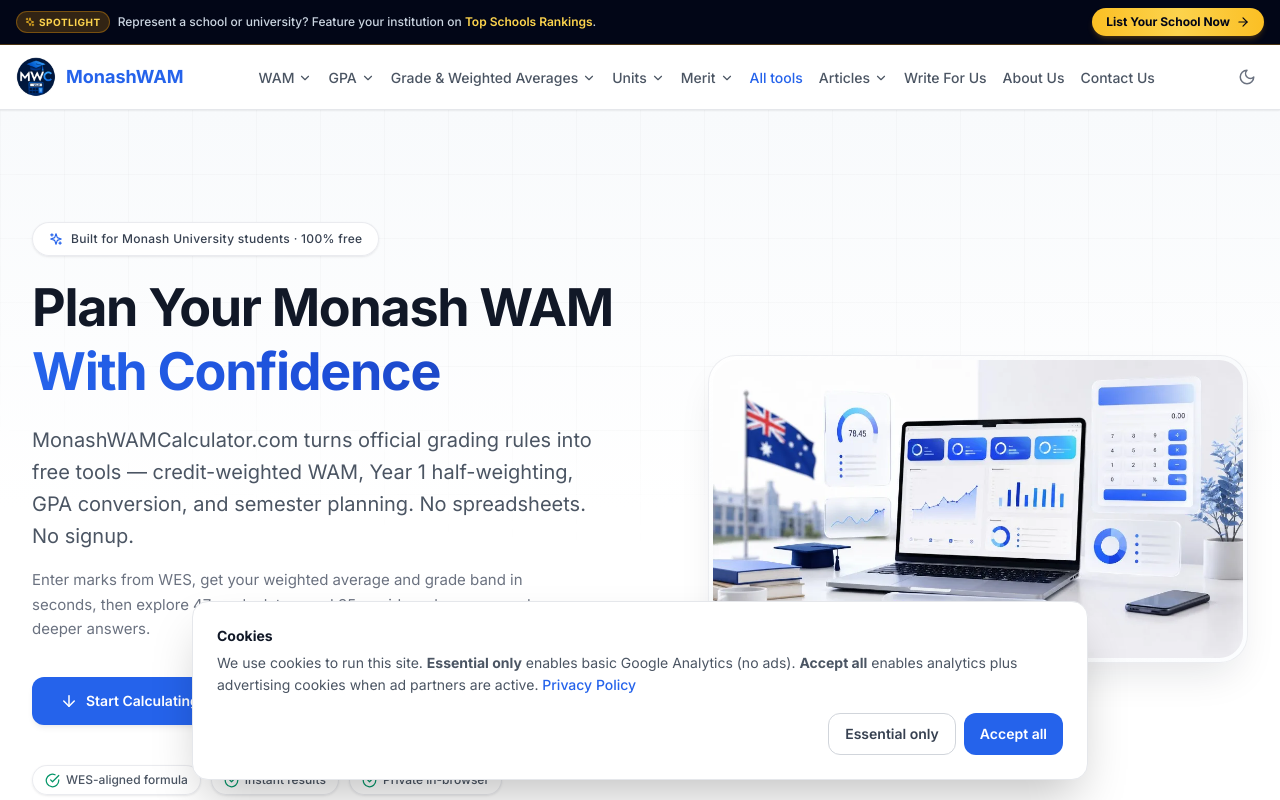
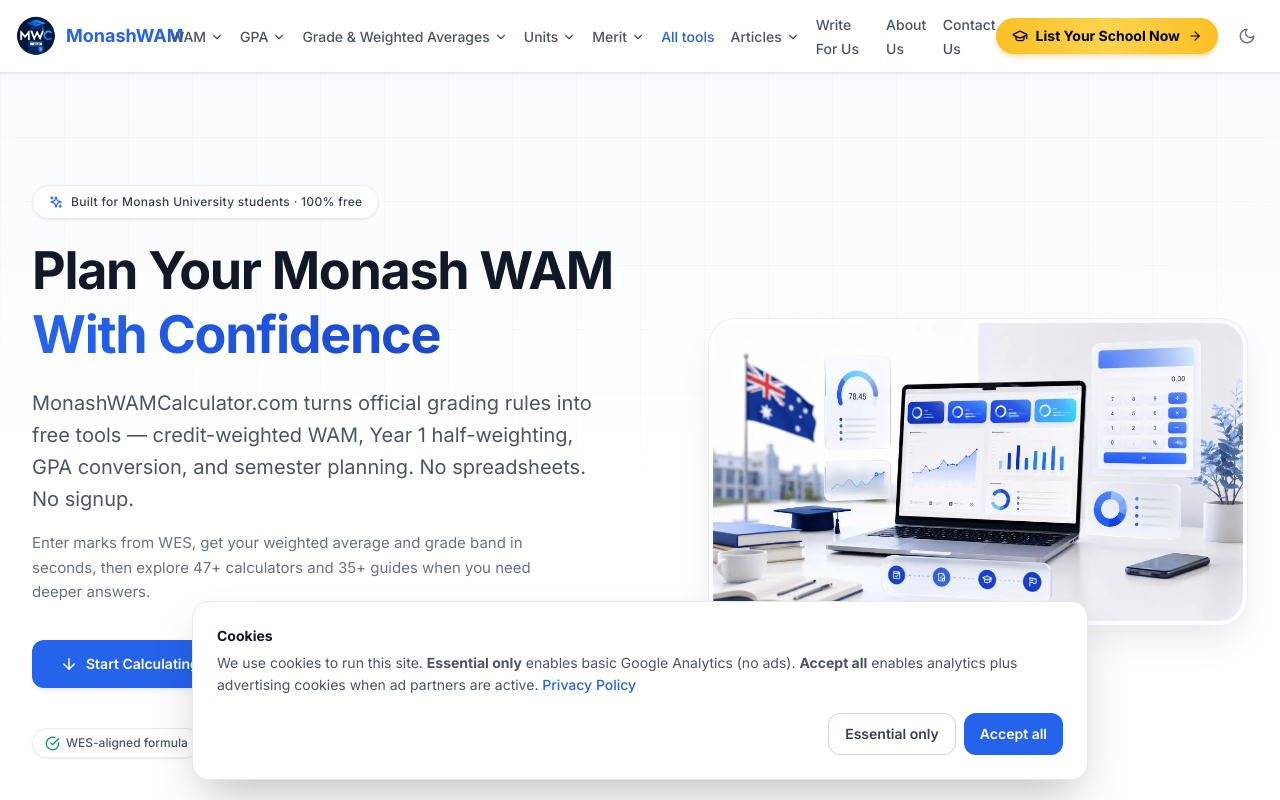
Before and after one commit to asbusiness276-cyber/monash-wam-calculator, a React (Vite) app: page / in a window 1280 px wide. Shown: the top 800 px of the page. Built offline with nearby package versions, Linux system fonts and the light colour scheme.

Commit message:
Remove top notification bar and render ONLY golden pill ad button in navbar

```diff
--- a/src/components/Navbar.tsx
+++ b/src/components/Navbar.tsx
@@ -36,9 +36,7 @@
   const [mobileArticlesOpen, setMobileArticlesOpen] = useState(false);
 
   return (
-    <>
-      <TopSchoolsPromoBanner variant="top-bar" />
-      <nav className="sticky top-0 z-50 bg-white/95 dark:bg-gray-900/95 backdrop-blur border-b border-gray-200 dark:border-gray-700 shadow-sm">
+    <nav className="sticky top-0 z-50 bg-white/95 dark:bg-gray-900/95 backdrop-blur border-b border-gray-200 dark:border-gray-700 shadow-sm">
       <div className="max-w-7xl mx-auto px-4 py-3 flex items-center justify-between">
         <a href="/" className="flex items-center gap-2.5 font-bold text-primary-600 dark:text-primary-400 text-lg" title="Monash WAM Calculator — WAM Calculator">
           <SiteLogo size="md" />
@@ -182,6 +180,7 @@
         </ul>
 
         <div className="flex items-center gap-3">
+          <TopSchoolsPromoBanner className="hidden sm:inline-flex" />
           <button
             onClick={toggleDark}
             aria-label="Toggle dark mode"
@@ -284,6 +283,5 @@
         </div>
       )}
     </nav>
-    </>
   );
 }
--- a/src/components/TopSchoolsPromoBanner.tsx
+++ b/src/components/TopSchoolsPromoBanner.tsx
@@ -1,65 +1,32 @@
-import { ArrowRight, GraduationCap, Sparkles } from 'lucide-react';
+import { ArrowRight, GraduationCap } from 'lucide-react';
 
 interface TopSchoolsPromoBannerProps {
-  variant?: 'button' | 'top-bar';
   className?: string;
 }
 
 export default function TopSchoolsPromoBanner({
-  variant = 'button',
   className = '',
 }: TopSchoolsPromoBannerProps) {
   const handleClick = () => {
     if (typeof window.gtag === 'function') {
       window.gtag('event', 'topschools_promo_click', {
-        variant,
         destination: 'https://topschoolsrankings.com/',
       });
     }
   };
 
-  if (variant === 'top-bar') {
-    return (
-      <div className="bg-slate-950 border-b border-amber-500/30 text-white text-xs py-2 px-4">
-        <div className="max-w-7xl mx-auto flex items-center justify-between gap-3">
-          <div className="flex items-center gap-2 min-w-0">
-            <span className="inline-flex items-center gap-1 px-2 py-0.5 rounded-full text-[10px] font-black uppercase tracking-wider bg-amber-500/20 text-amber-300 border border-amber-500/35 shrink-0">
-              <Sparkles className="w-2.5 h-2.5 text-amber-400" />
-              Spotlight
-            </span>
-            <p className="text-slate-300 font-medium truncate text-[11px] sm:text-xs">
-              Represent a school or university? Feature your institution on <strong className="text-amber-300 font-semibold">Top Schools Rankings</strong>.
-            </p>
-          </div>
-
-          <a
-            href="https://topschoolsrankings.com/"
-            target="_blank"
-            rel="noopener noreferrer"
-            onClick={handleClick}
-            className="group shrink-0 inline-flex items-center gap-1.5 px-3.5 py-1.5 rounded-full font-extrabold text-xs text-slate-950 bg-gradient-to-r from-amber-400 via-amber-300 to-amber-400 hover:from-amber-300 hover:to-amber-200 transition-all duration-300 shadow-md shadow-amber-500/20 hover:shadow-amber-500/40 active:scale-[0.98]"
-          >
-            <span>List Your School Now</span>
-            <ArrowRight className="w-3.5 h-3.5 transition-transform group-hover:translate-x-0.5" />
-          </a>
-        </div>
-      </div>
-    );
-  }
-
-  // Pure Standalone Pill Button matching user screenshot
   return (
     <a
       href="https://topschoolsrankings.com/"
       target="_blank"
       rel="noopener noreferrer"
       onClick={handleClick}
-      className={`group inline-flex items-center justify-center gap-2 px-5 py-2.5 rounded-full font-black text-xs sm:text-sm text-slate-950 bg-gradient-to-r from-amber-400 via-amber-300 to-amber-400 hover:from-amber-300 hover:to-amber-200 transition-all duration-300 shadow-lg shadow-amber-500/25 hover:shadow-amber-500/40 active:scale-[0.98] cursor-pointer whitespace-nowrap ${className}`}
+      className={`group inline-flex items-center justify-center gap-2 px-4 py-2 rounded-full font-black text-xs sm:text-sm text-slate-950 bg-gradient-to-r from-amber-400 via-amber-300 to-amber-400 hover:from-amber-300 hover:to-amber-200 transition-all duration-300 shadow-md shadow-amber-500/25 hover:shadow-amber-500/40 active:scale-[0.98] cursor-pointer whitespace-nowrap ${className}`}
       title="List Your School or University on Top Schools Rankings"
     >
       <GraduationCap className="w-4 h-4 shrink-0 text-slate-950" />
       <span>List Your School Now</span>
-      <ArrowRight className="w-4 h-4 shrink-0 transition-transform group-hover:translate-x-0.5" />
+      <ArrowRight className="w-3.5 h-3.5 shrink-0 transition-transform group-hover:translate-x-0.5" />
     </a>
   );
 }
```
